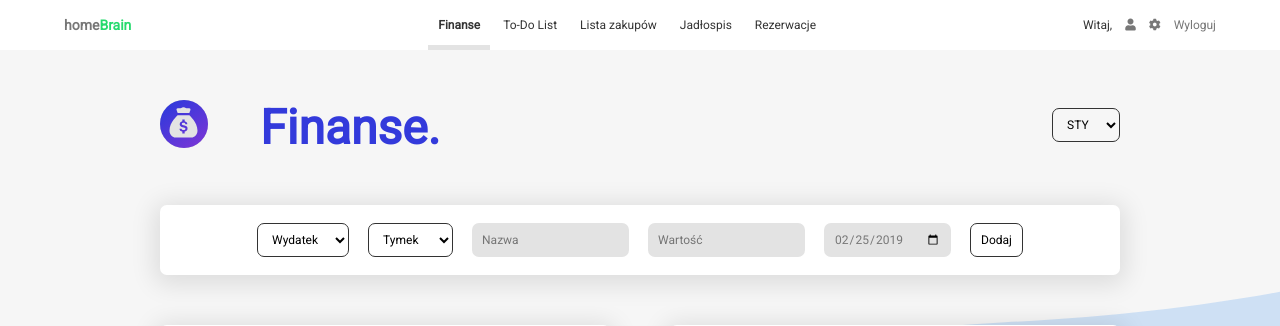
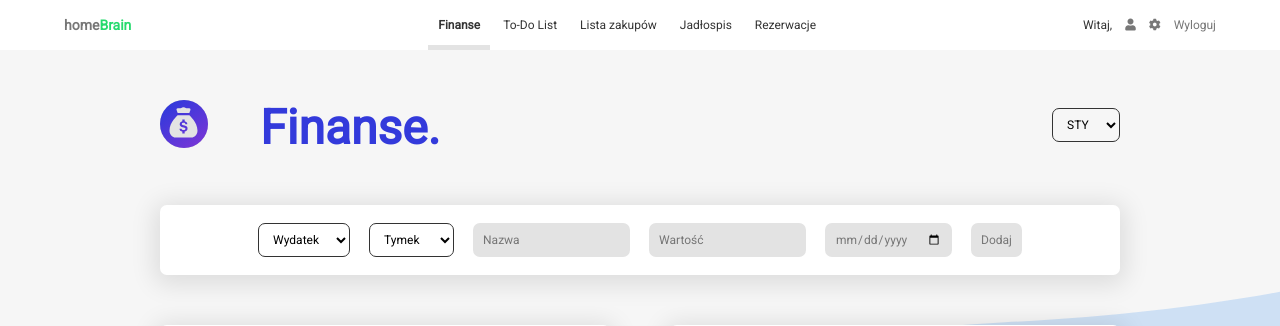
Before and after one commit to TSC-Apps/homeBrain, a Flask app: template templates/index.html in a window 1280 px wide. Shown: the top 326 px of the page. Run offline with Flask 2, Linux system fonts and the light colour scheme; the template is opened without the code that fills it, so the values that code supplies are empty.

Commit message:
Found fucking bug with button

```diff
--- a/templates/index.html
+++ b/templates/index.html
@@ -39,7 +39,9 @@
                     <input maxlength="10" type="text" id="name" name="name" placeholder="Nazwa">
                     <input maxlength="10" type="number" step="0.01" id="value" name="value" placeholder="Wartość">
                     <input maxlength="10" type="date" id="date" name="date">
-                    <button type="submit" class="btn btn-add">Dodaj</button>
+{#                    <button type="submit" class="btn btn-add">Dodaj</button>#}
+                    <input type="submit" value="Dodaj">
+
                 </form>
             </section>
 
```
